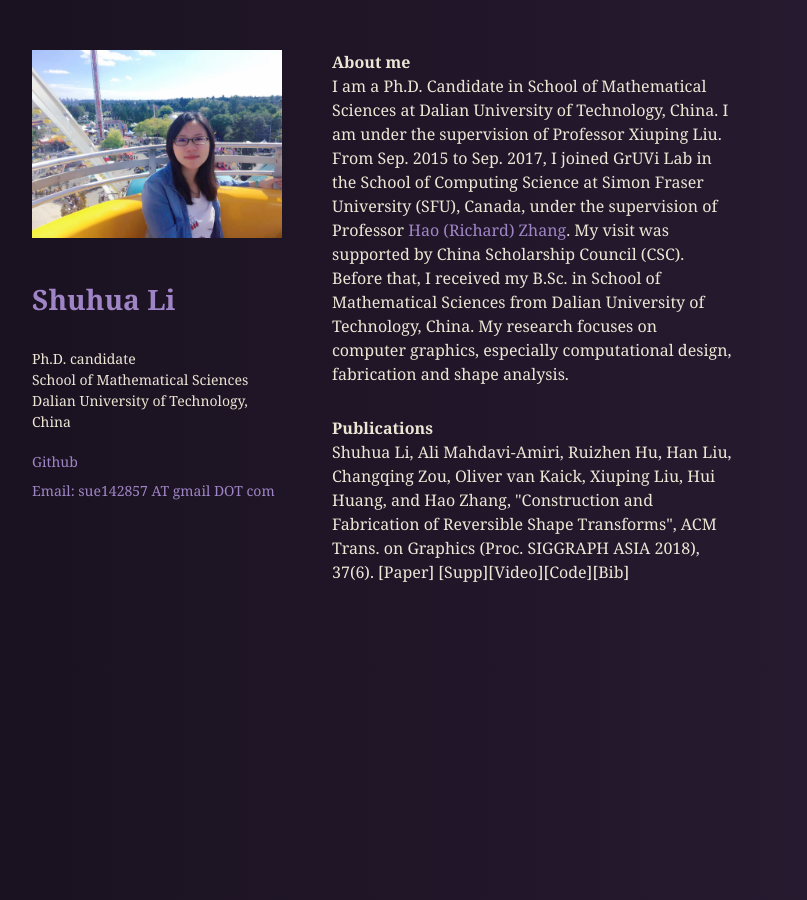
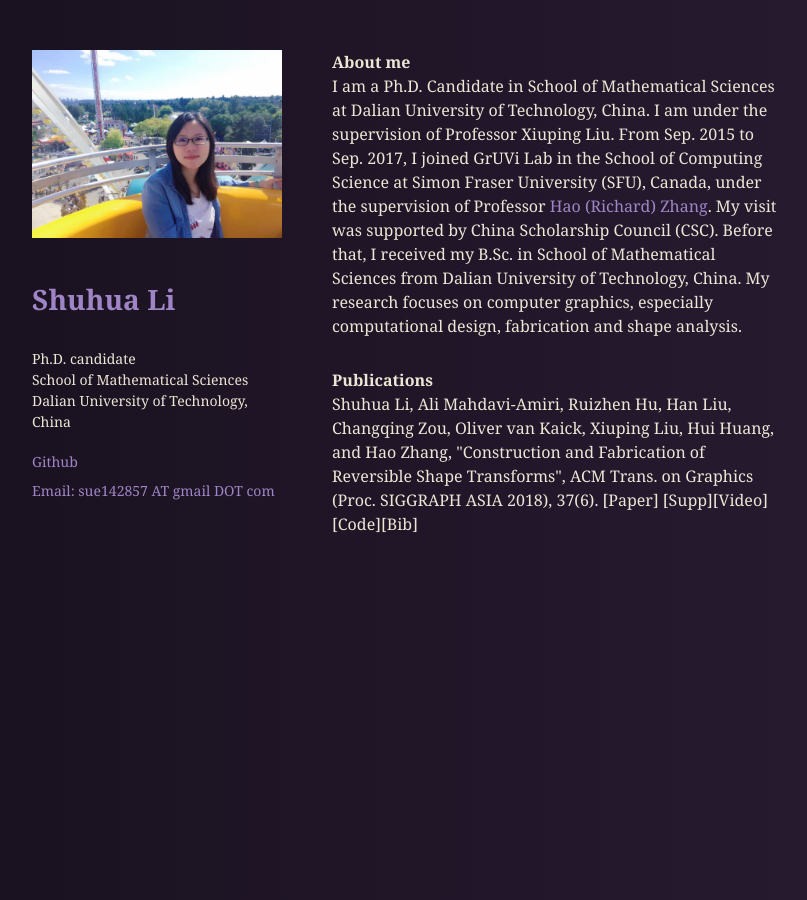
Before and after one commit to sergiokopplin/violet, a Jekyll site: the page built from index.html, in a window 1280 px wide. Shown: the whole page, without its empty margins (68-875 px from the left). Built offline with Jekyll 4.4.1, drawn with Linux system fonts in a browser that asks for light colours.

Commit message:
Update section.sass

```diff
--- a/_sass/section.sass
+++ b/_sass/section.sass
@@ -13,6 +13,7 @@
 
 .content p
   margin-bottom: 30px
+  width: 500px
 
 .content p strong
   font-weight: 600
```
